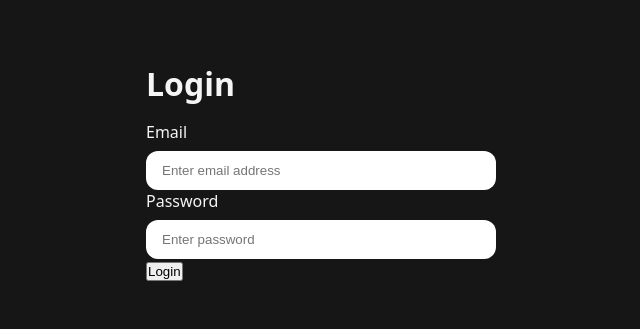
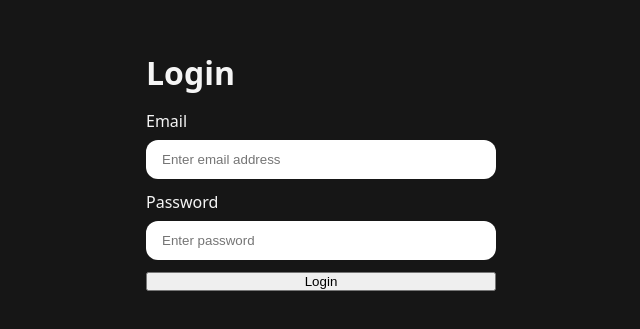
Before and after one commit to Chandangorain/Interview-prep, a React app in the folder Frontend/: page /login in a window 1280 px wide. Shown: the part 229-558 px from the top of the page, without its empty margins (319-959 px from the left). Built offline with nearby package versions, Linux system fonts and the light colour scheme; the HTML template or start-up script is replaced by a standard one.

Commit message:
styling1

```diff
--- a/Frontend/src/features/auth/auth.form.scss
+++ b/Frontend/src/features/auth/auth.form.scss
@@ -13,6 +13,12 @@ main{
         display: flex;
         flex-direction: column;
         gap: 1rem;
+    }
+
+    form{
+        display: flex;
+        flex-direction: column;
+        gap: 0.75rem;
     }
 
 
```
